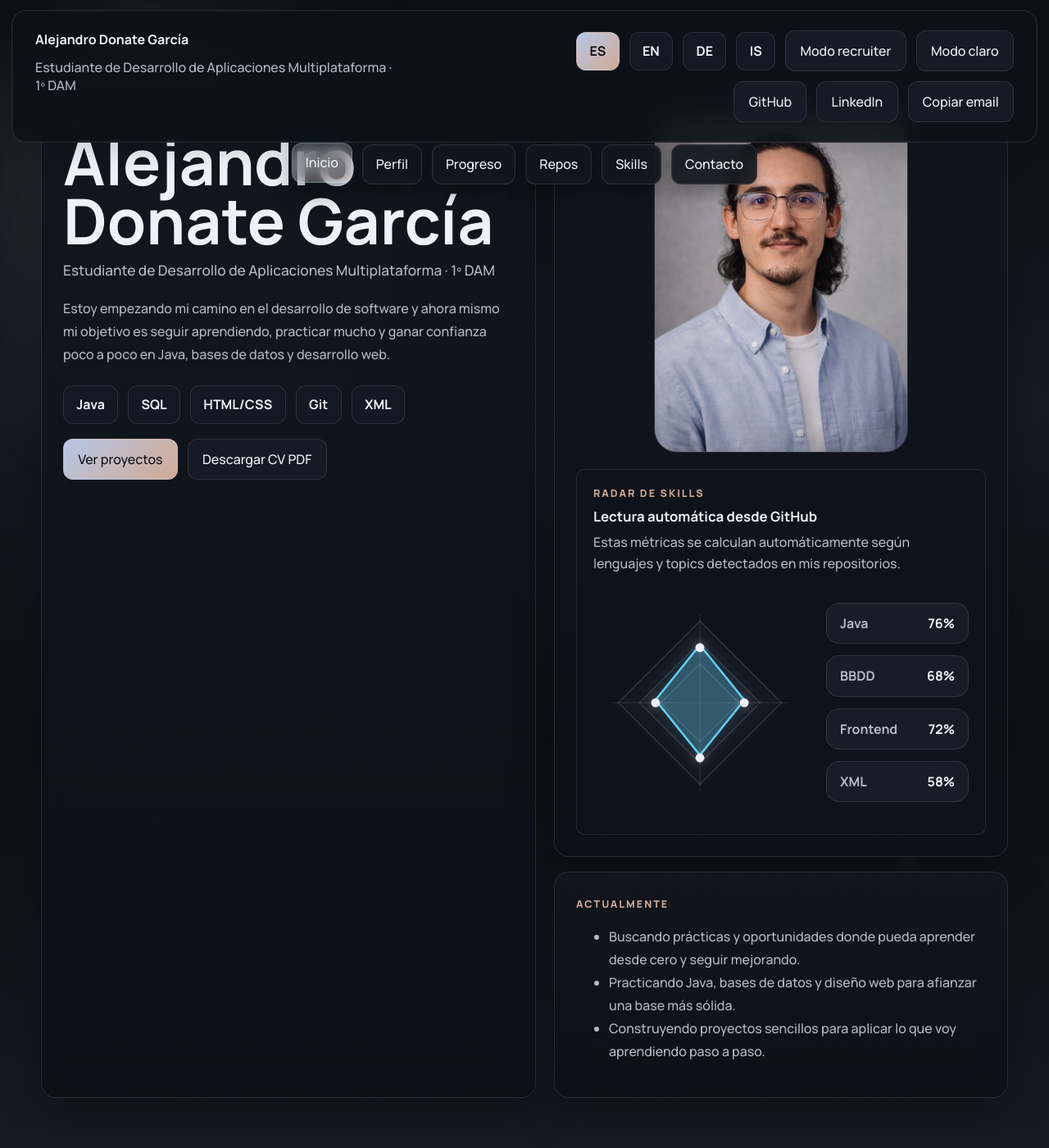
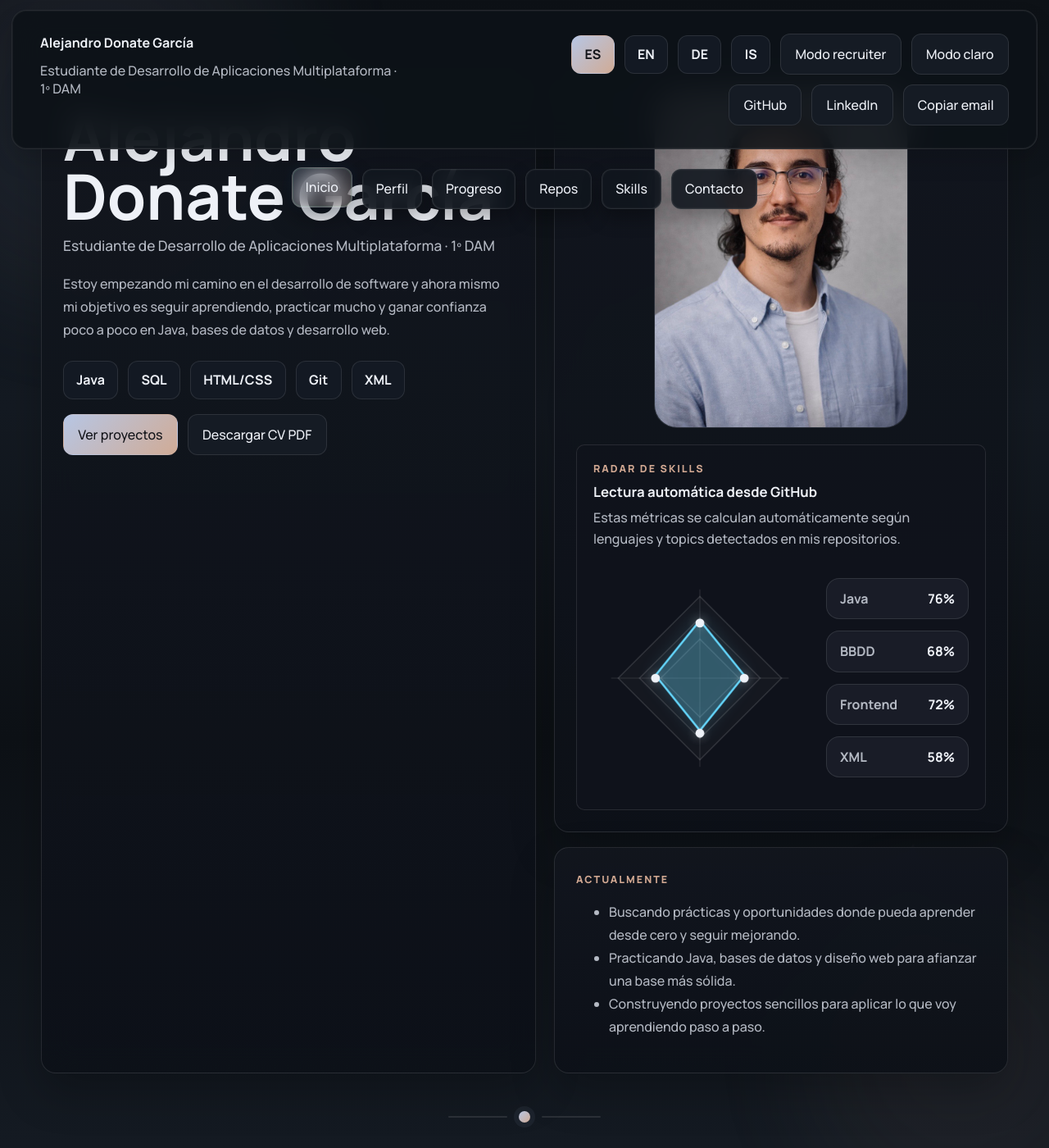
Before and after one commit to alejandroDonGar/alejandroDonGar.github.io, a Jekyll site: the page index.html, which Jekyll copies as it is, in a window 1280 px wide and 1400 px high. Shown: the whole window at 82% size. Built offline with Jekyll 4.4.1, drawn with Linux system fonts in a browser that asks for light colours.

Commit message:
Se mejoró el html y css

```diff
--- a/assets/css/styles.css
+++ b/assets/css/styles.css
@@ -170,13 +170,13 @@
 
 .compact-screen
 {
-    padding-top: 12px;
+    padding-top: 0;
 }
 
 .contact-screen
 {
-    padding-top: 12px;
-    padding-bottom: 56px;
+    padding-top: 0;
+    padding-bottom: 40px;
 }
 
 .hero-grid, .split-grid
@@ -664,7 +664,7 @@
 .section-bridge
 {
     width: min(1180px, calc(100% - 28px));
-    margin: 0 auto 2px;
+    margin: 18px auto 18px;
     display: flex;
     align-items: center;
     justify-content: center;
@@ -1220,8 +1220,8 @@
 
 .hero-screen
 {
-    padding-top: 318px;
-    padding-bottom: 18px;
+    padding-top: 366px;
+    padding-bottom: 20px;
 }
 
 @media (max-width: 1220px)
@@ -1280,8 +1280,8 @@
 {
     position: relative;
     min-height: auto;
-    padding: 112px 0 32px;
-    scroll-margin-top: 200px;
+    padding: 82px 0 28px;
+    scroll-margin-top: 220px;
     scroll-snap-align: start;
 }
 
@@ -1866,7 +1866,7 @@
     grid-template-columns: minmax(260px, 440px) minmax(0, 1fr);
     gap: 18px;
     align-items: start;
-    padding: 24px 28px;
+    padding: 28px 34px;
     border-radius: var(--radius-md);
     border: 1px solid var(--panel-border);
     background: var(--ribbon-bg);
@@ -1905,7 +1905,7 @@
 .sections-nav
 {
     position: fixed;
-    top: 176px;
+    top: 206px;
     left: 50%;
     transform: translateX(-50%);
     width: min(860px, calc(100% - 28px));
--- a/index.html
+++ b/index.html
@@ -159,6 +159,8 @@
     </header>
 
     <main>
+
+        <div class="section-bridge reveal"><span></span><span></span><span></span></div>
         <section class="screen" id="perfil">
             <div class="wrapper split-grid">
                 <article class="panel reveal tilt-card">
@@ -313,13 +315,8 @@
                 </article>
             </div>
         </section>
-
         <div class="section-bridge reveal"><span></span><span></span><span></span></div>
-
-
-        <div class="section-bridge reveal"><span></span><span></span><span></span></div>
-
-        <section class="screen compact-screen" id="insights">
+<section class="screen compact-screen" id="insights">
             <div class="wrapper split-grid">
                 <article class="panel reveal tilt-card">
                     <div class="section-head">
@@ -350,6 +347,8 @@
             </div>
         </section>
 
+
+        <div class="section-bridge reveal"><span></span><span></span><span></span></div>
         <section class="screen compact-screen" id="skills">
             <div class="wrapper">
                 <article class="panel reveal">
@@ -454,8 +453,6 @@
         document.getElementById("skillTitle").textContent = titles[skill];
         document.getElementById("skillText").textContent = skillMap[skill];
     }
-
-
 
     function updateRecruiterButtons()
     {
@@ -663,7 +660,6 @@
         });
     });
 
-
     recruiterButtons.forEach(button =>
     {
         button.addEventListener("click", toggleRecruiterMode);
@@ -1017,8 +1013,6 @@
         return parsed;
     }
 
-
-
     function clamp(value, min, max)
     {
         return Math.max(min, Math.min(max, value));
@@ -1075,7 +1069,6 @@
         const y = cy + Math.sin(angle) * r;
         return [x, y];
     }
-
 
     function updateRadarSummary(metrics)
     {
```
Also changed, not shown: 2 other files.
